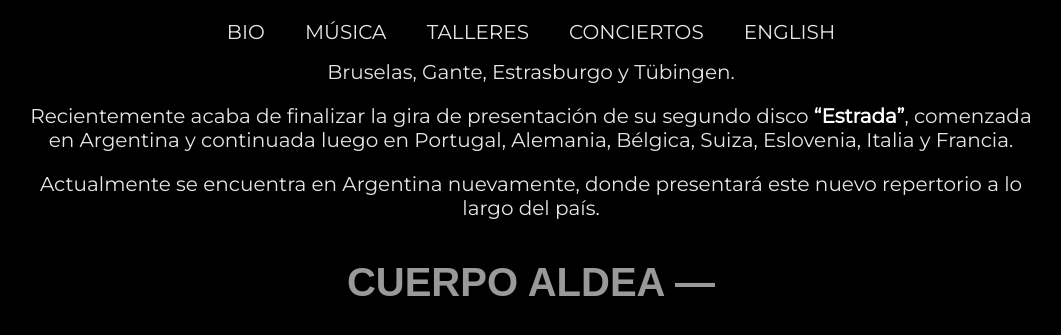
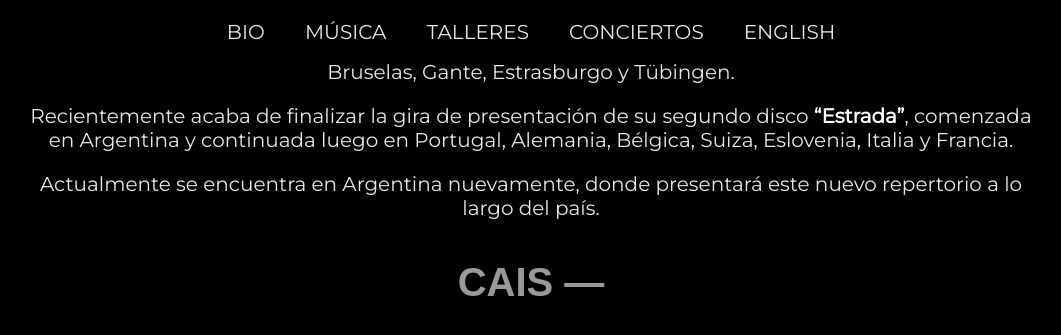
Before and after one commit to ManuRosales/manurosales.github.io, a Jekyll site: the page built from index.markdown, in a window 1280 px wide and 900 px high, scrolled down 1221 px, cut to the strip 0-341 px from the top of the window. Shown: the top 335 px of the strip, without its empty margins (109-1170 px from the left). Built offline with Jekyll 4.4.1, drawn with Linux system fonts in a browser that asks for light colours; nearby versions of some CDN libraries; some web fonts are replaced; comment, search, counter and statistics services are not loaded.

Commit message:
Actualización video

```diff
--- a/index.markdown
+++ b/index.markdown
@@ -30,8 +30,8 @@
 - "/uploads/ethno%20grande.png"
 - "/uploads/Dise%C3%B1o%20sin%20t%C3%ADtulo.jpg"
 - "/uploads/IMG-20190731-WA0016.jpg"
-tituloVideo: 'CUERPO ALDEA '
-urlVideo: POjvEmtovIk
+tituloVideo: 'CAIS'
+urlVideo: 95QTWGMSPUc
 video-fallback-image: "/uploads/Manuel-Rosales.JPG"
 tituloLinks: LINKS
 tituloContacto: CONTACTO
```
